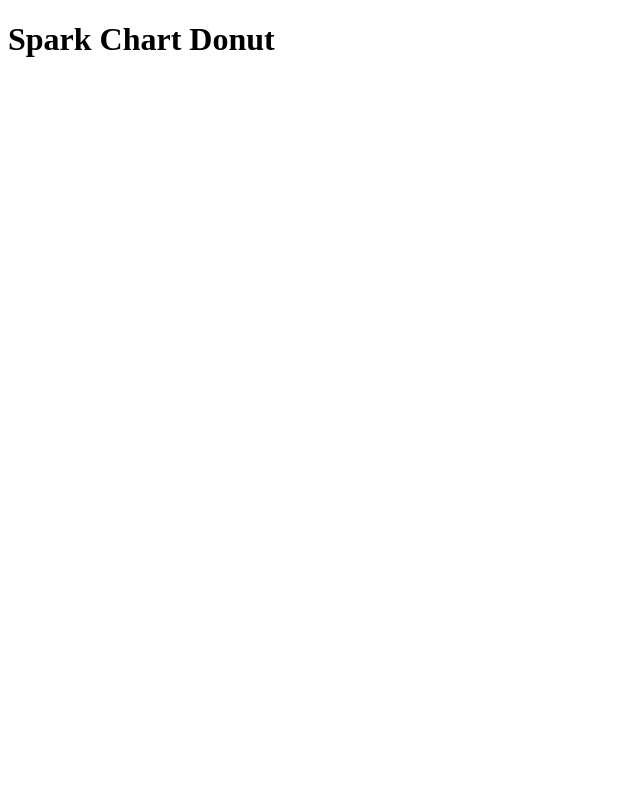
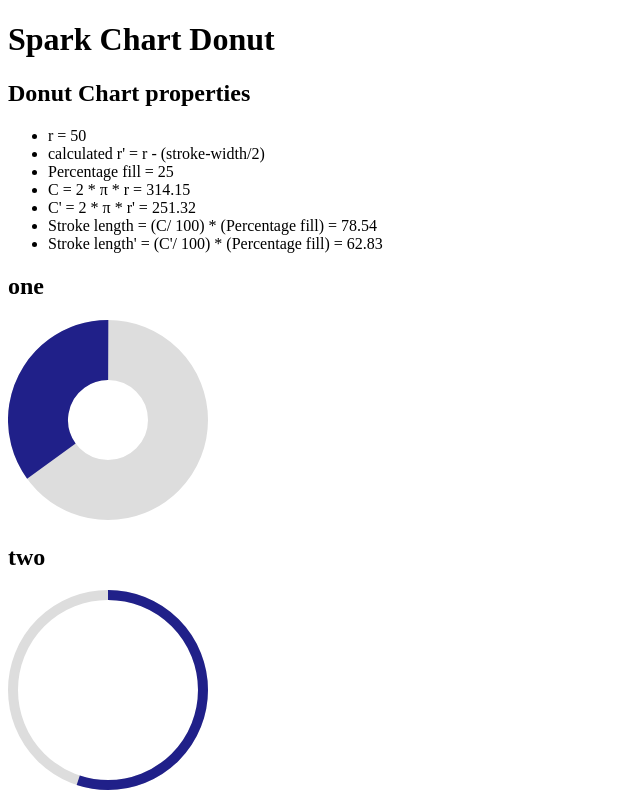
Before and after one commit to mmilano/spark-donut, a Vue app: page / in a window 1280 px wide. Shown: the whole page, without its empty margins (0-640 px from the left). Built offline with nearby package versions, Linux system fonts and the light colour scheme.

Commit message:
some demo

```diff
--- a/src/App.vue
+++ b/src/App.vue
@@ -1,22 +1,88 @@
 <template>
-  <div id="app">
+  <main id="app">
     <Hello msg="Spark Chart Donut"/>
-  </div>
+
+  <h2>one</h2>
+    <div class="donut1">
+      <SparkDonut v-bind="$options.donutExample1"></SparkDonut>
+    </div>
+
+    <h2>two</h2>
+    <div class="donut2">
+      <SparkDonut v-bind="$options.donutExample2"></SparkDonut>
+    </div>
+
+  </main>
 </template>
 
 <script>
 import Hello from './components/Hello.vue';
+import SparkDonut from './components/SparkDonut.vue';
 
 export default {
   name: "App",
 
   components: {
-    Hello
+    Hello,
+    SparkDonut
   },
 
+  data() {
+    return {};
+  },
+
+  donutExample1: {
+    value: 35,
+    colorForeground: "#33F",
+  },
+
+  donutExample2: {
+    value: 55,
+    colorForeground: "#33F",
+    stroke: 5,
+    counterClockwise: false
+  },
+
+  computed: {
+  },
+
+  mounted() {
+  },
 }
 </script>
 
 <style lang="scss">
+// .container {
+//   width: 220px;
+//   border: 1px dotted #999;
+//   svg {
+//     width: 100%;
+//   }
+// }
+
+.donut1 {
+  width: 200px;
+}
+
+.donut2 {
+  width: 200px;
+}
+
+
+
+.o-spark {
+  border: 1px dotted #999;
+  width: 260px;
+}
+
+.o-donut-background {
+  stroke: #DDD;
+}
+
+.o-donut-arc {
+    transform: rotate(-180deg);
+    transform-origin: center;
+    stroke: #20894f;
+}
 
 </style>
--- a/src/components/Hello.vue
+++ b/src/components/Hello.vue
@@ -1,6 +1,20 @@
 <template>
   <div class="hello">
     <h1>{{ msg }}</h1>
+
+
+    <h2>Donut Chart properties</h2>
+
+    <ul>
+      <li>r = 50</li>
+      <li>calculated r' = r - (stroke-width/2)</li>
+      <li>Percentage fill = 25</li>
+      <li>C = 2 * π * r = 314.15</li>
+      <li>C' = 2 * π * r' = 251.32</li>
+      <li>Stroke length = (C/ 100) * (Percentage fill) = 78.54</li>
+      <li>Stroke length' = (C'/ 100) * (Percentage fill) = 62.83</li>
+    </ul>
+
 
   </div>
 </template>
@@ -8,6 +22,7 @@
 <script>
 export default {
   name: 'Hello',
+
   props: {
     msg: String
   }
@@ -15,18 +30,18 @@ export default {
 </script>
 
 <style scoped lang="scss">
-h3 {
-  margin: 40px 0 0;
-}
-ul {
-  list-style-type: none;
-  padding: 0;
-}
-li {
-  display: inline-block;
-  margin: 0 10px;
-}
-a {
-  color: #42b983;
-}
+// h3 {
+  // margin: 40px 0 0;
+// }
+// ul {
+  // list-style-type: none;
+  // padding: 0;
+// }
+// li {
+  // display: inline-block;
+  // margin: 0 10px;
+// }
+// a {
+  // color: #42b983;
+// }
 </style>
```
